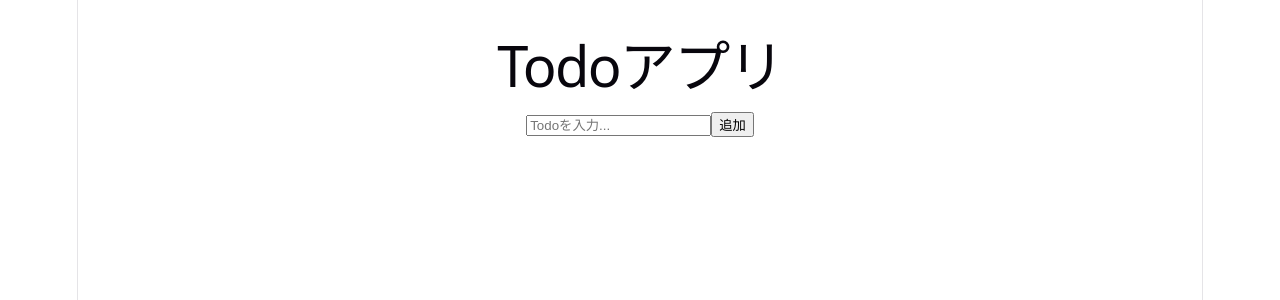
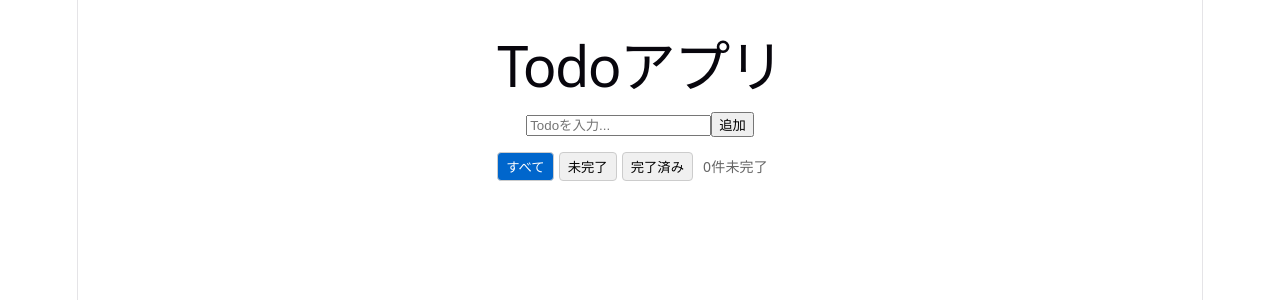
Before and after one commit to m-masukawa/reactToDo, a React (Vite) app: page / in a window 1280 px wide. Shown: the top 300 px of the page. Built offline with nearby package versions, Linux system fonts and the light colour scheme.

Commit message:
feat: フィルタ：絞り込み機能と残件数表示（推奨要件完成）

```diff
--- a/src/App.jsx
+++ b/src/App.jsx
@@ -1,34 +1,34 @@
 // src/App.jsx
 import { useState } from "react";
-// 原因②の修正：子コンポーネントを正しくインポートする
 import AddTodoForm from "./components/AddTodoForm";
 import TodoList from "./components/TodoList";
+import FilterBar from "./components/FilterBar"; // FilterBarをインポート
 
 function App() {
-  // 原因①の修正：Todoリストと入力テキストの状態（state）を定義する
   const [todos, setTodos] = useState([]);
   const [inputText, setInputText] = useState("");
+  const [filter, setFilter] = useState("all"); // フィルタ状態を管理するstate ("all", "active", "completed")
 
   // Todo追加関数
   const handleAddTodo = () => {
-    if (inputText.trim() === "") return; // 空文字の追加防止
+    if (inputText.trim() === "") return;
 
     const newTodo = {
-      id: Date.now(), // ユニークなID
+      id: Date.now(),
       text: inputText,
       completed: false,
     };
 
     setTodos([...todos, newTodo]);
-    setInputText(""); // 入力欄をリセット
+    setInputText("");
   };
 
-  // 必須要件：Todo削除 (filterを使用)
+  // Todo削除関数
   const handleDeleteTodo = (id) => {
     setTodos(todos.filter((todo) => todo.id !== id));
   };
 
-  // 必須要件：Todo完了トグル (mapとスプレッド演算子を使用)
+  // Todo完了トグル関数
   const handleToggleTodo = (id) => {
     setTodos(
       todos.map((todo) =>
@@ -36,6 +36,16 @@ function App() {
       )
     );
   };
+
+  // 【推奨要件】現在のフィルタに合わせて表示するTodoを絞り込む（派生データ）
+  const filteredTodos = todos.filter((todo) => {
+    if (filter === "active") return !todo.completed;   // 未完了のみ
+    if (filter === "completed") return todo.completed; // 完了済みのみ
+    return true; // "all" はすべて
+  });
+
+  // 【推奨要件】未完了のTodo件数を計算する（派生データ）
+  const activeCount = todos.filter((todo) => !todo.completed).length;
 
   return (
     <div className="app" style={{ padding: "20px", maxWidth: "400px", margin: "0 auto" }}>
@@ -45,8 +55,17 @@ function App() {
         onInputChange={setInputText}
         onAddTodo={handleAddTodo}
       />
+
+      {/* フィルタバーの設置 */}
+      <FilterBar
+        currentFilter={filter}
+        onFilterChange={setFilter}
+        activeCount={activeCount}
+      />
+
+      {/* TodoListに渡す配列を todos から filteredTodos に変更！ */}
       <TodoList
-        todos={todos}
+        todos={filteredTodos}
         onToggle={handleToggleTodo}
         onDelete={handleDeleteTodo}
       />
--- /dev/null
+++ b/src/components/FilterBar.jsx
@@ -0,0 +1,35 @@
+// src/components/FilterBar.jsx
+const FILTERS = [
+  { value: "all", label: "すべて" },
+  { value: "active", label: "未完了" },
+  { value: "completed", label: "完了済み" },
+];
+
+function FilterBar({ currentFilter, onFilterChange, activeCount }) {
+  return (
+    <div style={{ display: "flex", alignItems: "center", justifyDelta: "space-between", gap: "10px", margin: "15px 0" }}>
+      <div style={{ display: "flex", gap: "5px" }}>
+        {FILTERS.map(({ value, label }) => (
+          <button
+            key={value}
+            onClick={() => onFilterChange(value)}
+            style={{
+              padding: "4px 8px",
+              cursor: "pointer",
+              backgroundColor: currentFilter === value ? "#0066cc" : "#f0f0f0",
+              color: currentFilter === value ? "white" : "black",
+              border: "1px solid #ccc",
+              borderRadius: "4px",
+              fontWeight: currentFilter === value ? "bold" : "normal",
+            }}
+          >
+            {label}
+          </button>
+        ))}
+      </div>
+      <span style={{ fontSize: "14px", color: "#666" }}>{activeCount}件未完了</span>
+    </div>
+  );
+}
+
+export default FilterBar;
--- a/src/components/TodoItem.jsx
+++ b/src/components/TodoItem.jsx
@@ -1,4 +1,4 @@
-// ToDo制御してる
+// src/components/TodoItem.jsx
 function TodoItem({ todo, onToggle, onDelete }) {
   return (
     <li style={{ display: "flex", alignItems: "center", gap: "10px", margin: "5px 0" }}>
@@ -7,9 +7,16 @@ function TodoItem({ todo, onToggle, onDelete }) {
         checked={todo.completed}
         onChange={() => onToggle(todo.id)}
       />
-      <span>{todo.text}</span>
+      {/* completedがtrueなら取り消し線を引き、文字を薄くする */}
+      <span style={{
+        textDecoration: todo.completed ? "line-through" : "none",
+        color: todo.completed ? "#aaa" : "inherit"
+      }}>
+        {todo.text}
+      </span>
       <button onClick={() => onDelete(todo.id)}>削除</button>
     </li>
   );
 }
+
 export default TodoItem;
```
